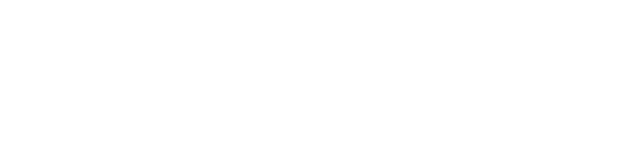
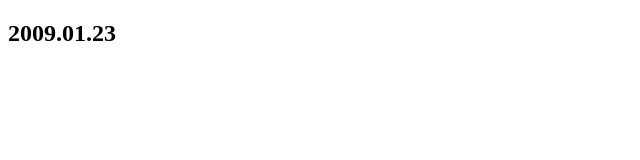
Before and after one commit to KristofUwU/0224, a plain HTML site: page index.html in a window 1280 px wide. Shown: the whole page, without its empty margins (0-640 px from the left). Drawn offline with Linux system fonts and the light colour scheme.

Commit message:
Születés hozzáadva

```diff
--- a/index.html
+++ b/index.html
@@ -8,6 +8,6 @@
     <link rel="Stlyesheet" href="index.css">
 </head>
 <body>
-
+    <h2>2009.01.23</h2>
 </body>
 </html>
```
